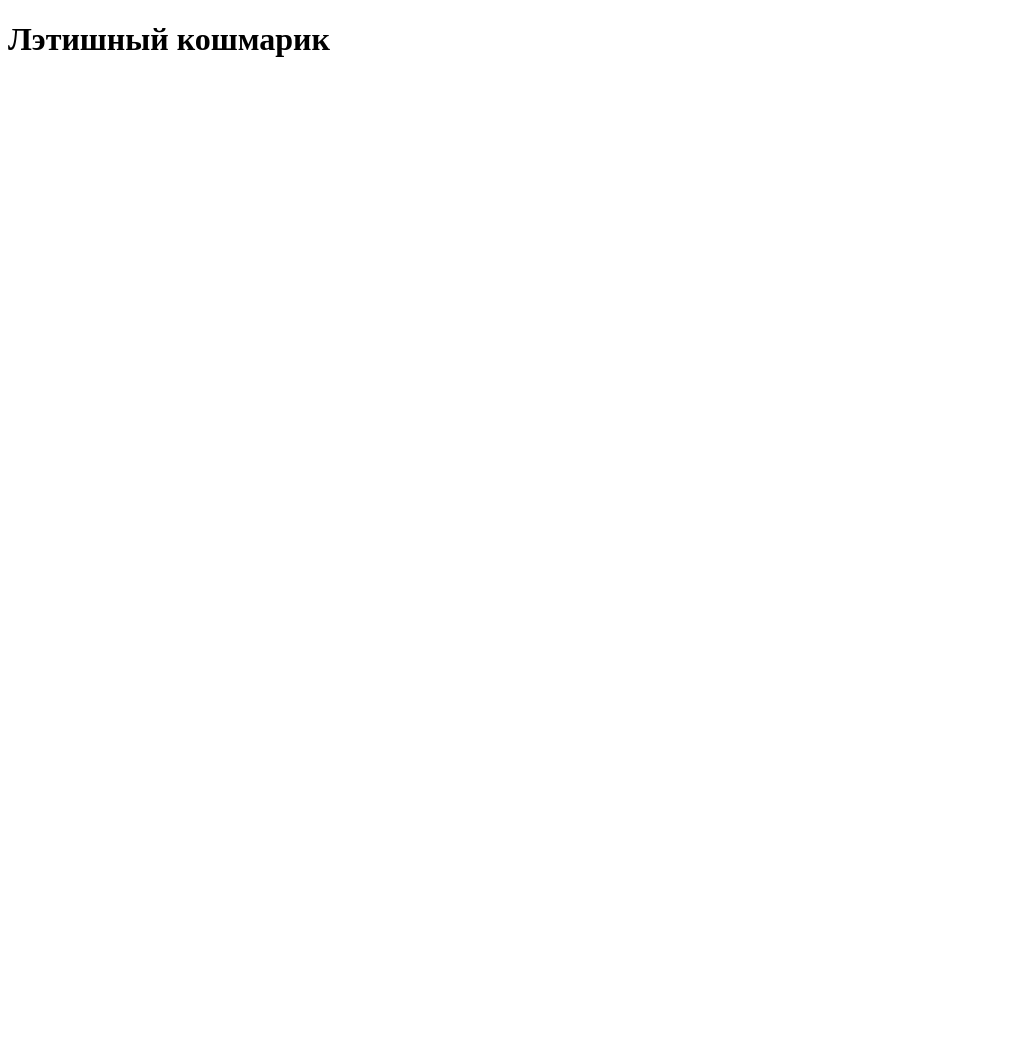
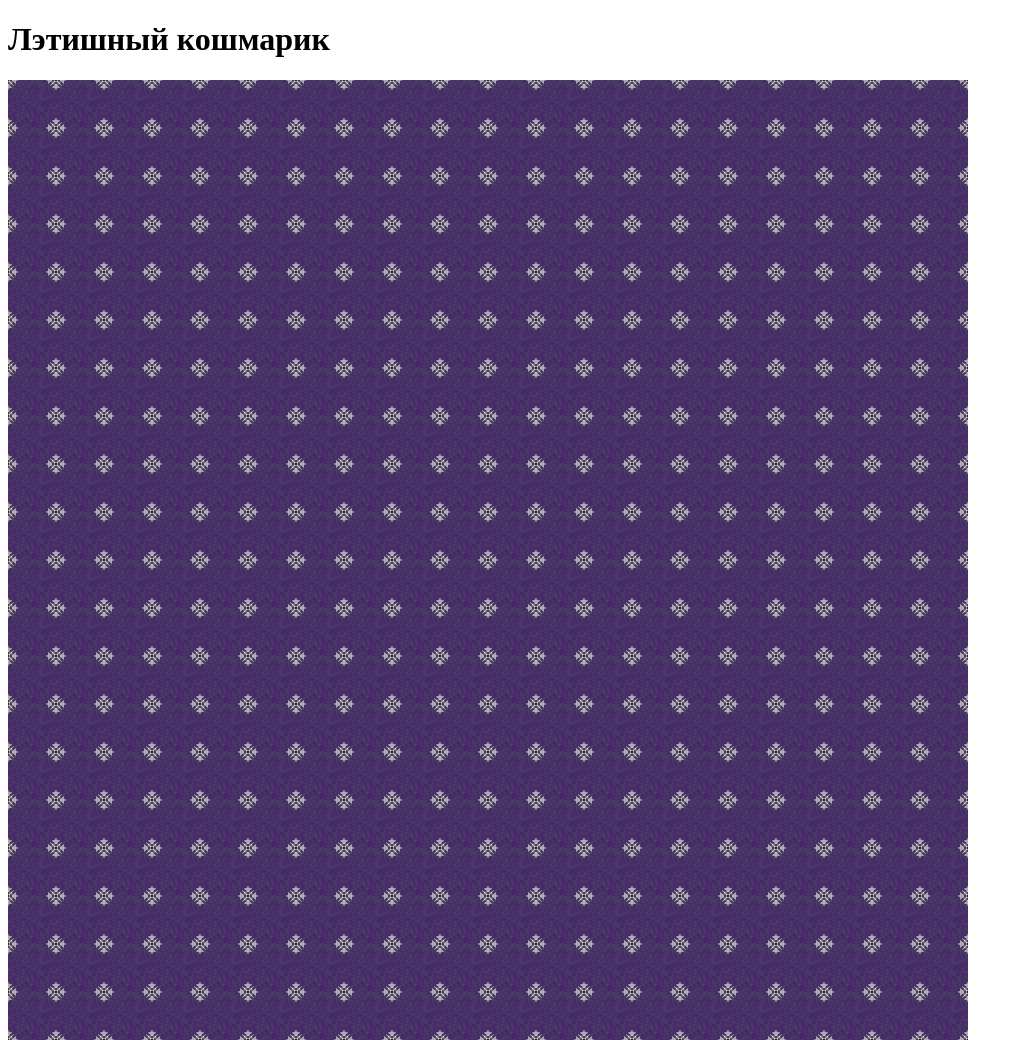
Before and after one commit to AlexanderKamynin/web-cw, a website built with Vite: page index.html in a window 1280 px wide. Shown: the whole page, without its empty margins (0-1023 px from the left). Before the commit the page ends 800 px from the top, so only its background shows below. Built offline with nearby package versions, Linux system fonts and the light colour scheme.

Commit message:
diplay floor layer on page

```diff
--- a/index.html
+++ b/index.html
@@ -8,6 +8,12 @@
   <body>
     <h1>Лэтишный кошмарик</h1>
 
+
+
+    <div class="playground_box">
+      <canvas class="playground_map"></canvas>
+    </div>
+
     <script type="module" src="./main.js"></script>
   </body>
 </html>
--- a/main.js
+++ b/main.js
@@ -17,6 +17,7 @@ class Engine
     {
         await this.loadMap(MAP_PATH).then((json) => this.mapManager.parseMap(json));
         console.log(this.mapManager);
+        this.mapManager.render();
     }
 
     async loadMap(path)
--- a/src/scripts/const.js
+++ b/src/scripts/const.js
@@ -1,3 +1,3 @@
 
 export const MAP_PATH = "/src/tilesets/level1.json";
-export const IMG_PATH = "/src/tilesets/";
+export const IMG_PATH = "./src/tilesets/";
--- a/src/scripts/mapManager.js
+++ b/src/scripts/mapManager.js
@@ -2,7 +2,7 @@ import { IMG_PATH } from "./const";
 
 export class MapManager
 {
-    constructor()
+    constructor(playgroundMapSelector)
     {
         this.mapData = null;
         this.tileLayers = null;
@@ -13,6 +13,26 @@ export class MapManager
         this.tilesets = new Array();
 
         this.jsonLoaded = false;
+
+        this.view = {
+            x: 0,
+            y: 0,
+            w: 800,
+            h: 600
+        };
+
+        this.map_canvas = document.querySelector('.playground_map');
+    }
+
+    render()
+    {
+        this.map_canvas.width = this.mapSize.x;
+        this.map_canvas.height = this.mapSize.y;
+
+        this.map_canvas.style.width = `${this.mapSize.x}px`;
+        this.map_canvas.style.height = `${this.mapSize.y}px`;
+
+        this.draw(this.map_canvas, this.map_canvas.getContext('2d'));
     }
 
     parseMap(tilesParsedJSON)
@@ -50,4 +70,75 @@ export class MapManager
 
         this.jsonLoaded = true; // когда разобран весь json
     }
+
+    draw(canvas, context)
+    {
+        if(!this.jsonLoaded)
+        {
+            setTimeout(function() {this.draw(ctx);}, 100);
+        }
+        else
+        {
+            context.clearRect(0, 0, canvas.width, canvas.height);
+
+            // проходимся по всем слоям
+            for(let idx = 0; idx < this.tileLayers.length; idx++)
+            {
+                if(idx === 0) // отрисуем пока что только первый слой floor
+                {
+                    for(let pixel_number = 0; pixel_number < this.tileLayers[idx].data.length; pixel_number++)
+                    {
+                        if(this.tileLayers[idx].data[pixel_number] !== 0) // если хоть что-то записано
+                        {
+                            let tile = this.getTile(this.tileLayers[idx].data[pixel_number]);
+
+                            let currentX = (pixel_number % this.xCount) * this.tileSize.x;
+                            let currentY = Math.floor(pixel_number / this.xCount) * this.tileSize.y;
+
+                            let tsx = this.tileSize.x;
+                            let tsy = this.tileSize.y;
+                            tile.img.addEventListener("load", function() {
+                                context.drawImage(tile.img, tile.x, tile.y, tsx, tsy,
+                                    currentX, currentY, tsx, tsy);
+                            });
+                        }
+                    }
+                }
+            }
+        }
+
+    }
+
+    getTile(tileIdx)
+    {
+        let tile = {
+            img: null,
+            x: 0,
+            y: 0
+        }
+
+        let tileset = this.getTileset(tileIdx);
+        tile.img = tileset.image;
+
+        let id = tileIdx - tileset.firstgid;
+        let x = id % tileset.xCount;
+        let y = Math.floor(id / tileset.xCount);
+
+        tile.x = x * this.tileSize.x;
+        tile.y = y * this.tileSize.y;
+
+        return tile;
+    }
+
+    getTileset(tileIdx)
+    {
+        for(let idx = this.tilesets.length - 1; idx >= 0; idx--)
+        {
+            if(this.tilesets[idx].firstgid <= tileIdx)
+            {
+                return this.tilesets[idx];
+            }
+        }
+        return null;
+    }
 }
```
